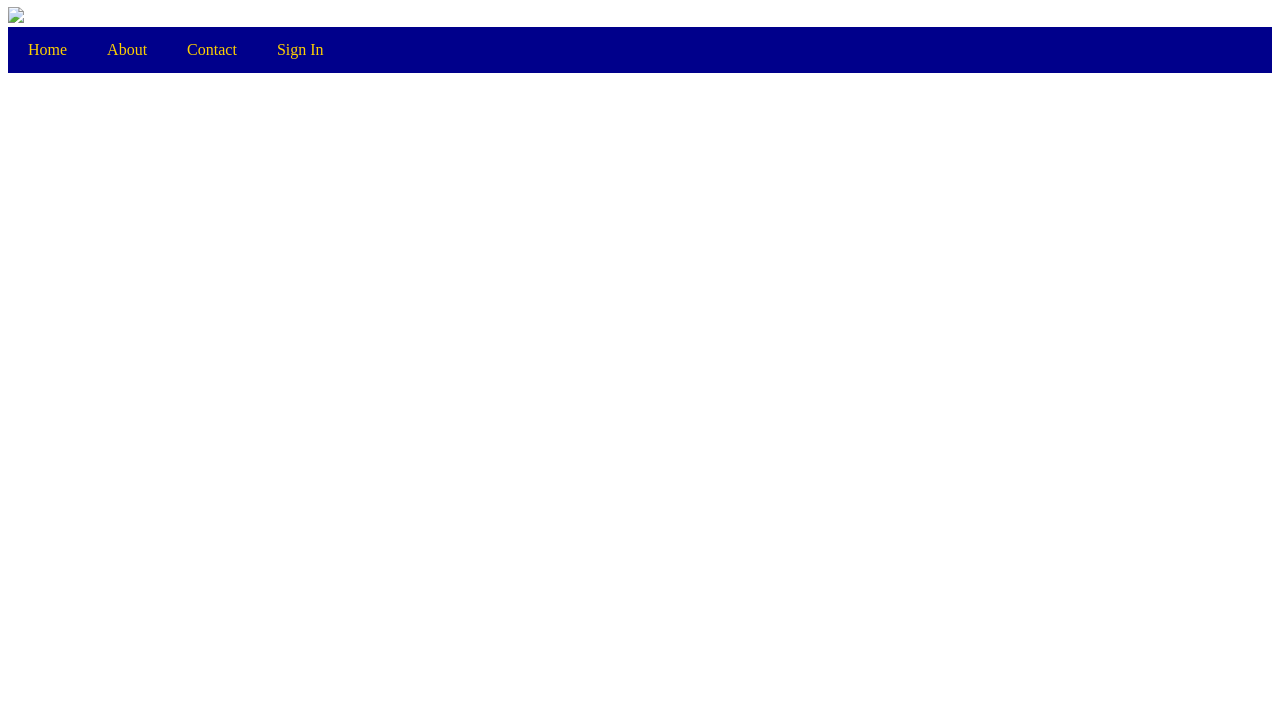
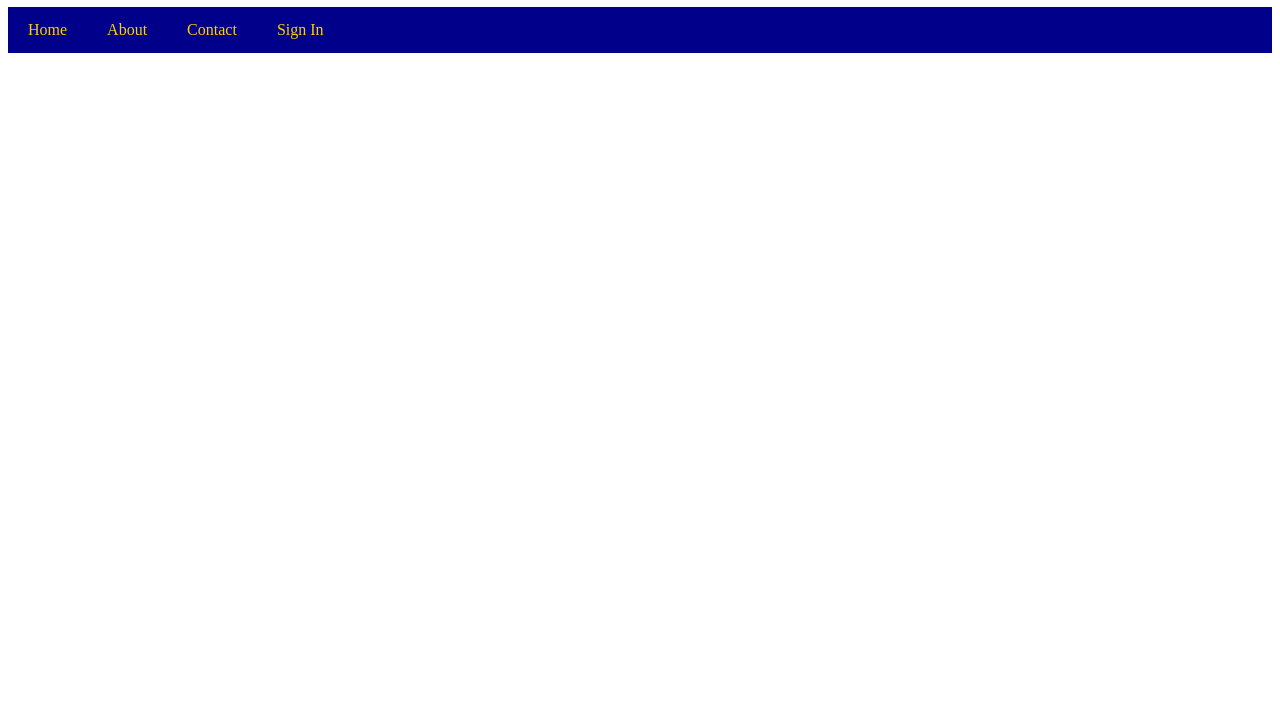
Before and after one commit to lightseber/HTML-school-project, a plain HTML site: page index.html in a window 1280 px wide. Shown: the part 73-800 px from the top of the page. Drawn offline with Linux system fonts and the light colour scheme.

Commit message:
Update index.html

```diff
--- a/index.html
+++ b/index.html
@@ -2,12 +2,11 @@
 <html>
 <head>
   <link rel="stylesheet" href="style.css">
-<title> Grading Calculator </title>
+<title> St Bernards Grading Calculator </title>
 </head>
 <body>
 
 <h1> St. Bernards™ Grading Calculator </h1>
-<img src="stb.png": width="200">
 
 <nav>
   <ul>
```
